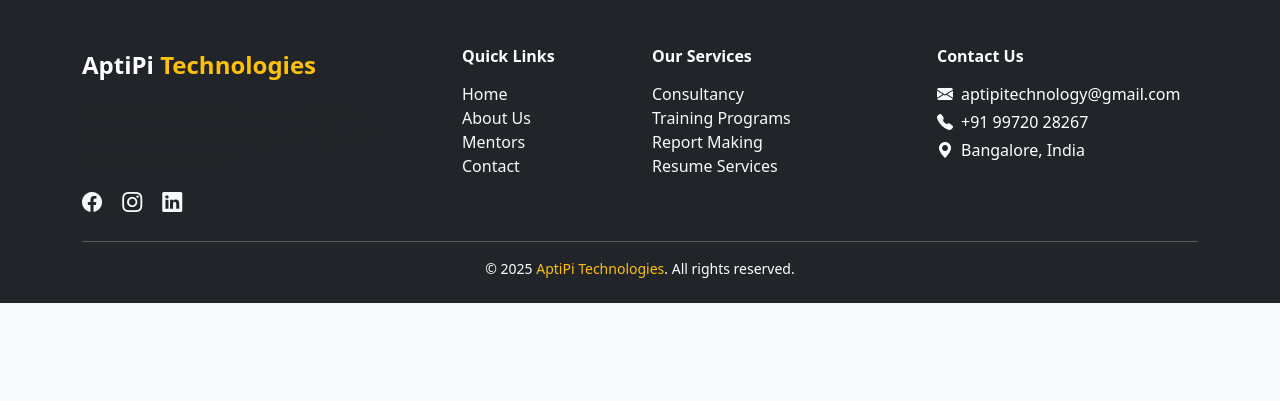
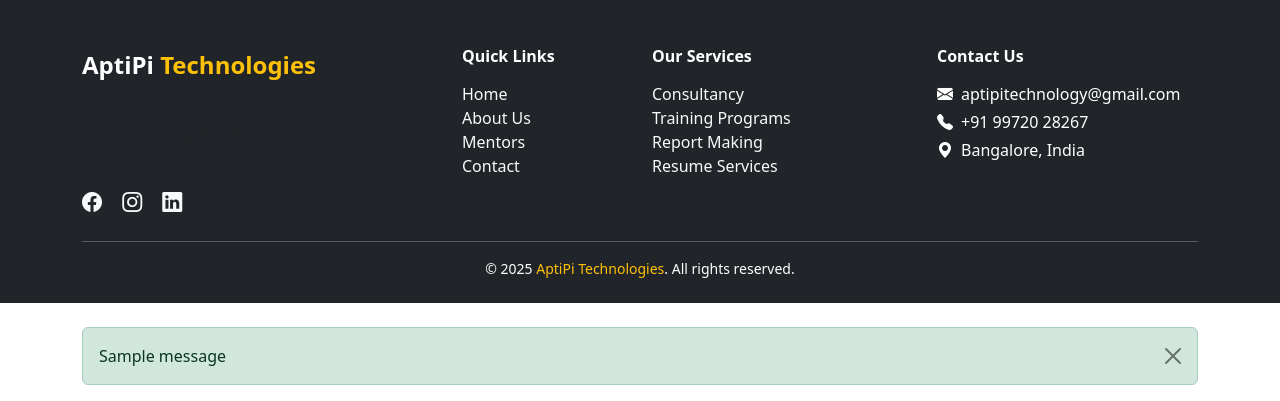
Before and after one commit to Manojmd1/aptipi-deploy, a Flask app: page /about in a window 1280 px wide. Shown: the part 1131-1532 px from the top of the page. Before the commit the page ends 1434 px from the top, so only its background shows below. Run offline with Flask 3, Linux system fonts and the light colour scheme; one stand-in notice (Sample message) is shown.

Commit message:
Updated contact form and layout

```diff
--- a/templates/layout.html
+++ b/templates/layout.html
@@ -2,7 +2,7 @@
 <html lang="en">
 <head>
   <meta charset="UTF-8">
-  <title>🔷 AptiPi Technologies</title>
+  <title>AptiPi Technologies</title>
   <meta name="viewport" content="width=device-width, initial-scale=1">
 
   <!-- Bootstrap CSS -->
@@ -215,4 +215,18 @@
 <script>AOS.init({ duration: 1000, once: true });</script>
 
 </body>
+<body>
+  {% with messages = get_flashed_messages() %}
+    {% if messages %}
+      <div class="container mt-4">
+        {% for message in messages %}
+          <div class="alert alert-success alert-dismissible fade show" role="alert">
+            {{ message }}
+            <button type="button" class="btn-close" data-bs-dismiss="alert" aria-label="Close"></button>
+          </div>
+        {% endfor %}
+      </div>
+    {% endif %}
+  {% endwith %}
+
 </html>
```
Also changed, not shown: database.db, 1 other file.
